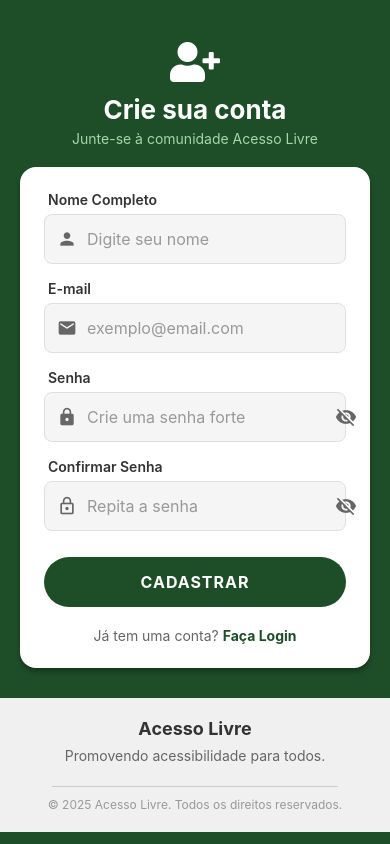
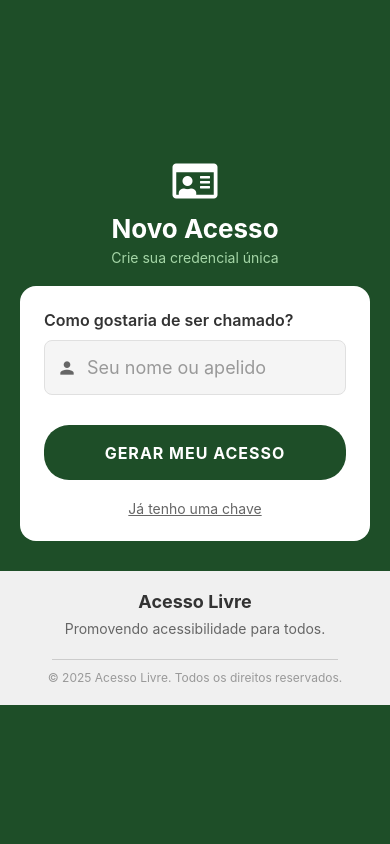
Before and after one commit to Erlanoep13/AcessoLivre-Mobile, a React Native app: screen /Register in a window 390 px wide. Built offline with nearby package versions, Linux system fonts and the light colour scheme.

Commit message:
linkando páginas do sidebar e corrigindo a pág de cadastro

```diff
--- a/src/pages/User/RegisterPage.jsx
+++ b/src/pages/User/RegisterPage.jsx
@@ -9,124 +9,92 @@ import {
   Alert
 } from 'react-native';
 import { MaterialIcons, FontAwesome5 } from '@expo/vector-icons';
+import { useNavigation } from '@react-navigation/native';
 import { Footer } from '../../components/Footer';
 
 export function RegisterPage() {
-  const [showPassword, setShowPassword] = useState(false);
-  const [showConfirmPassword, setShowConfirmPassword] = useState(false);
+  const navigation = useNavigation();
 
-  // Estados para os inputs (caso queira conectar com backend depois)
   const [name, setName] = useState('');
-  const [email, setEmail] = useState('');
-  const [password, setPassword] = useState('');
-  const [confirmPassword, setConfirmPassword] = useState('');
+  const [generatedKey, setGeneratedKey] = useState(null); // Estado para guardar a chave gerada
 
+  // Função para Gerar a Chave
   const handleRegister = () => {
-    // Validação simples apenas visual por enquanto
-    if (password !== confirmPassword) {
-      Alert.alert("Erro", "As senhas não coincidem!");
+    if (name.trim() === '') {
+      Alert.alert("Campo Obrigatório", "Por favor, digite seu nome.");
       return;
     }
-    Alert.alert("Sucesso", "Lógica de cadastro vai ser feita aqui");
+
+    // Simulação de geração de chave (No futuro, o Backend fará isso)
+    // Gera algo como: AL-8X2A-9B3C
+    const randomPart = Math.random().toString(36).substring(2, 6).toUpperCase();
+    const randomPart2 = Math.random().toString(36).substring(2, 6).toUpperCase();
+    const newKey = `AL-${randomPart}-${randomPart2}`;
+
+    setGeneratedKey(newKey); // Salva a chave e muda a tela visualmente
+  };
+
+  const handleGoToLogin = () => {
+    navigation.navigate('Login'); // Certifique-se que o nome da rota é 'Login'
   };
 
   return (
     <View style={styles.container}>
       <ScrollView contentContainerStyle={styles.scrollContent}>
 
-        {/* Cabeçalho com Ícone */}
         <View style={styles.header}>
-          <FontAwesome5 name="user-plus" size={40} color="#fff" />
-          <Text style={styles.title}>Crie sua conta</Text>
-          <Text style={styles.subtitle}>Junte-se à comunidade Acesso Livre</Text>
+          <FontAwesome5 name="id-card" size={40} color="#fff" />
+          <Text style={styles.title}>Novo Acesso</Text>
+          <Text style={styles.subtitle}>Crie sua credencial única</Text>
         </View>
 
-        {/* Formulário (Card Branco) */}
+        {/* --- RENDERIZAÇÃO CONDICIONAL --- */}
+
+        {!generatedKey ? (
+          // 1. FORMULÁRIO (Mostra se NÃO tiver chave gerada ainda)
           <View style={styles.formCard}>
+            <Text style={styles.label}>Como gostaria de ser chamado?</Text>
 
-          {/* Input Nome */}
-          <Text style={styles.label}>Nome Completo</Text>
             <View style={styles.inputContainer}>
               <MaterialIcons name="person" size={20} color="#666" style={styles.inputIcon} />
               <TextInput
                 style={styles.input}
-              placeholder="Digite seu nome"
+                placeholder="Seu nome ou apelido"
                 placeholderTextColor="#999"
                 value={name}
                 onChangeText={setName}
               />
             </View>
 
-          {/* Input Email */}
-          <Text style={styles.label}>E-mail</Text>
-          <View style={styles.inputContainer}>
-            <MaterialIcons name="email" size={20} color="#666" style={styles.inputIcon} />
-            <TextInput
-              style={styles.input}
-              placeholder="exemplo@email.com"
-              placeholderTextColor="#999"
-              keyboardType="email-address"
-              autoCapitalize="none"
-              value={email}
-              onChangeText={setEmail}
-            />
-          </View>
+            <TouchableOpacity style={styles.button} onPress={handleRegister}>
+              <Text style={styles.buttonText}>GERAR MEU ACESSO</Text>
+            </TouchableOpacity>
 
-          {/* Input Senha */}
-          <Text style={styles.label}>Senha</Text>
-          <View style={styles.inputContainer}>
-            <MaterialIcons name="lock" size={20} color="#666" style={styles.inputIcon} />
-            <TextInput
-              style={styles.input}
-              placeholder="Crie uma senha forte"
-              placeholderTextColor="#999"
-              secureTextEntry={!showPassword}
-              value={password}
-              onChangeText={setPassword}
-            />
-            <TouchableOpacity onPress={() => setShowPassword(!showPassword)}>
-              <MaterialIcons
-                name={showPassword ? "visibility" : "visibility-off"}
-                size={22}
-                color="#666"
-              />
+            <TouchableOpacity style={styles.linkButton} onPress={handleGoToLogin}>
+              <Text style={styles.linkText}>Já tenho uma chave</Text>
             </TouchableOpacity>
           </View>
 
-          {/* Input Confirmar Senha */}
-          <Text style={styles.label}>Confirmar Senha</Text>
-          <View style={styles.inputContainer}>
-            <MaterialIcons name="lock-outline" size={20} color="#666" style={styles.inputIcon} />
-            <TextInput
-              style={styles.input}
-              placeholder="Repita a senha"
-              placeholderTextColor="#999"
-              secureTextEntry={!showConfirmPassword}
-              value={confirmPassword}
-              onChangeText={setConfirmPassword}
-            />
-            <TouchableOpacity onPress={() => setShowConfirmPassword(!showConfirmPassword)}>
-              <MaterialIcons
-                name={showConfirmPassword ? "visibility" : "visibility-off"}
-                size={22}
-                color="#666"
-              />
+        ) : (
+          // 2. RESULTADO (Mostra se a chave JÁ foi gerada)
+          <View style={styles.resultCard}>
+            <MaterialIcons name="verified" size={50} color="#1e4e28" style={{marginBottom: 10}} />
+            <Text style={styles.successTitle}>Cadastro Realizado!</Text>
+            <Text style={styles.instruction}>
+              Olá, <Text style={{fontWeight:'bold'}}>{name}</Text>! Esta é sua chave de acesso.
+              Anote-a em um lugar seguro, você precisará dela para entrar.
+            </Text>
+
+            {/* A CHAVE EM DESTAQUE */}
+            <View style={styles.keyBox}>
+              <Text style={styles.keyText}>{generatedKey}</Text>
+            </View>
+
+            <TouchableOpacity style={styles.button} onPress={handleGoToLogin}>
+              <Text style={styles.buttonText}>COPIEI, IR PARA LOGIN</Text>
             </TouchableOpacity>
           </View>
-
-          {/* Botão de Cadastro */}
-          <TouchableOpacity style={styles.button} onPress={handleRegister}>
-            <Text style={styles.buttonText}>CADASTRAR</Text>
-          </TouchableOpacity>
-
-          {/* Link para Login */}
-          <TouchableOpacity style={styles.linkButton}>
-            <Text style={styles.linkText}>
-              Já tem uma conta? <Text style={styles.linkBold}>Faça Login</Text>
-            </Text>
-          </TouchableOpacity>
-
-        </View>
+        )}
 
         <Footer />
 
@@ -138,7 +106,7 @@ export function RegisterPage() {
 const styles = StyleSheet.create({
   container: {
     flex: 1,
-    backgroundColor: '#1e4e28', // Verde do Tema
+    backgroundColor: '#1e4e28',
   },
   scrollContent: {
     flexGrow: 1,
@@ -158,27 +126,35 @@ const styles = StyleSheet.create({
   },
   subtitle: {
     fontSize: 14,
-    color: '#a5d6a7', // Verde claro
+    color: '#a5d6a7',
     marginTop: 5,
   },
+  // Estilos do Cartão de Formulário
   formCard: {
     backgroundColor: '#fff',
     marginHorizontal: 20,
     padding: 24,
     borderRadius: 16,
-    elevation: 8, // Sombra Android
-    shadowColor: '#000', // Sombra iOS
-    shadowOffset: { width: 0, height: 4 },
-    shadowOpacity: 0.3,
-    shadowRadius: 5,
+    elevation: 8,
     marginBottom: 30,
   },
+  // Estilos do Cartão de Resultado (Sucesso)
+  resultCard: {
+    backgroundColor: '#e8f5e9', // Um verde bem clarinho
+    marginHorizontal: 20,
+    padding: 24,
+    borderRadius: 16,
+    elevation: 8,
+    marginBottom: 30,
+    alignItems: 'center',
+    borderWidth: 2,
+    borderColor: '#fff',
+  },
   label: {
-    fontSize: 14,
+    fontSize: 16,
     fontWeight: '600',
     color: '#333',
-    marginBottom: 6,
-    marginLeft: 4,
+    marginBottom: 10,
   },
   inputContainer: {
     flexDirection: 'row',
@@ -186,8 +162,8 @@ const styles = StyleSheet.create({
     backgroundColor: '#f5f5f5',
     borderRadius: 8,
     paddingHorizontal: 12,
-    height: 50,
-    marginBottom: 16,
+    height: 55,
+    marginBottom: 20,
     borderWidth: 1,
     borderColor: '#e0e0e0',
   },
@@ -197,15 +173,16 @@ const styles = StyleSheet.create({
   input: {
     flex: 1,
     color: '#333',
-    fontSize: 16,
+    fontSize: 18,
   },
   button: {
-    backgroundColor: '#1e4e28', // Botão verde escuro
-    height: 50,
+    backgroundColor: '#1e4e28',
+    height: 55,
     borderRadius: 25,
     justifyContent: 'center',
     alignItems: 'center',
     marginTop: 10,
+    width: '100%',
     elevation: 3,
   },
   buttonText: {
@@ -217,13 +194,41 @@ const styles = StyleSheet.create({
   linkButton: {
     marginTop: 20,
     alignItems: 'center',
+    width: '100%',
   },
   linkText: {
     color: '#666',
     fontSize: 14,
+    textDecorationLine: 'underline',
   },
-  linkBold: {
+  // Estilos específicos da área da chave
+  successTitle: {
+    fontSize: 22,
+    fontWeight: 'bold',
     color: '#1e4e28',
+    marginBottom: 10,
+  },
+  instruction: {
+    textAlign: 'center',
+    color: '#555',
+    fontSize: 15,
+    marginBottom: 20,
+    lineHeight: 22,
+  },
+  keyBox: {
+    backgroundColor: '#fff',
+    paddingVertical: 15,
+    paddingHorizontal: 30,
+    borderRadius: 10,
+    borderWidth: 1,
+    borderColor: '#ccc',
+    borderStyle: 'dashed',
+    marginBottom: 25,
+  },
+  keyText: {
+    fontSize: 24,
     fontWeight: 'bold',
-  },
+    color: '#333',
+    letterSpacing: 2,
+  }
 });
--- a/src/routes.jsx
+++ b/src/routes.jsx
@@ -16,14 +16,14 @@ const Stack = createNativeStackNavigator();
 export function Routes() {
   return (
     <Stack.Navigator
-      initialRouteName="Map" // Define qual tela abre primeiro
+      initialRouteName="MapPage" // Define qual tela abre primeiro
       screenOptions={{
         headerShown: false // Esconde o cabeçalho padrão feio do Android/iOS
       }}
     >
-      <Stack.Screen name="Map" component={MapPage} />
+      <Stack.Screen name="MapPage" component={MapPage} />
       <Stack.Screen name="AddPlace" component={AddPlacePage} />
-      <Stack.Screen name="Favorite" component={FavoritePage} />
+      <Stack.Screen name="Favorites" component={FavoritePage} />
       <Stack.Screen name="Register" component={RegisterPage} />
       <Stack.Screen name="Login" component={LoginPage} />
       <Stack.Screen name="About" component={AboutPage} />
```
Also changed, not shown: src/components/Sidebar.jsx (+33 -11 lines), 1 other file (tests, documents, lock files or other folders). Lines whose indentation alone changed are shown as unchanged.
